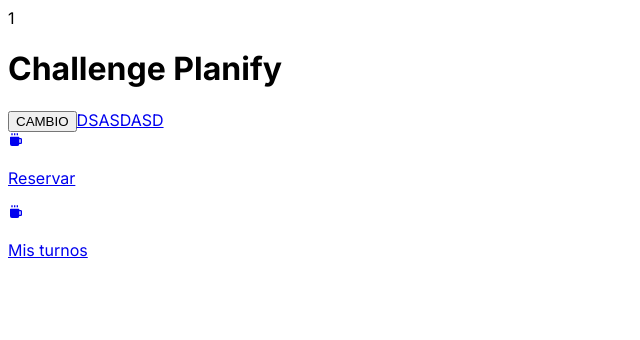
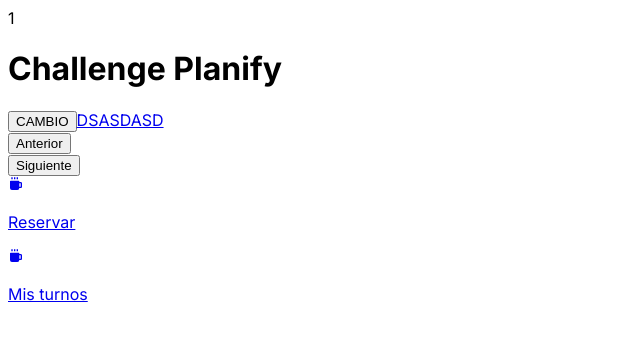
Before and after one commit to Francisco-783/challengePlanify, a Next.js app: page / in a window 1280 px wide. Shown: the top 340 px of the page, without its empty margins (0-640 px from the left). Built offline with nearby package versions, Linux system fonts and the light colour scheme.

Commit message:
bugfix: fixed styles whit buttons and navigation bar and starting "stepControls" component

```diff
--- a/src/app/components/button.tsx
+++ b/src/app/components/button.tsx
@@ -4,12 +4,16 @@
 
 interface ButtonProps {
   text: string;
-  onClick: () => void;
+  clickProcess: () => void;
   choosen?: boolean;
+  disable?: boolean;
 }
 
-const Button: React.FC<ButtonProps> = ({ text, onClick, choosen }) => {
+const Button: React.FC<ButtonProps> = ({ text, clickProcess, choosen, disable }) => {
   const [isChoosen, setIsChoosen] = useState(choosen || false);
+
+  const style = `hover:bg-gray-700 text-white transition-all font-bold py-1 px-4 rounded ${isChoosen ? 'bg-gray-600' : 'bg-gray-400'}`
+  const disStyle = `text-white transition-all font-bold py-1 px-4 rounded bg-gray-200 cursor-not-allowed`
 
   useEffect(() => {
     setIsChoosen(choosen || false);
@@ -18,10 +22,12 @@
   return (
     <div>
       <button
-        className={`hover:bg-gray-700 text-white font-bold py-2 px-4 rounded-sm ${isChoosen ? 'bg-gray-600' : 'bg-gray-400'}`}
+        className={disable !== true ? style : disStyle}
         onClick={() => {
-          setIsChoosen(prevChoosen => !prevChoosen);
-          onClick();
+          if (!disable) {
+            setIsChoosen(!isChoosen);
+            clickProcess();
+          }
         }}
       >
         {text}
--- a/src/app/components/navigationBar.tsx
+++ b/src/app/components/navigationBar.tsx
@@ -16,7 +16,7 @@
   console.log("RE RENDER")
   }, [storage.reserving]);
   return (
-    <div className="fixed bottom-0 left-0 w-full bg-white shadow-md flex justify-around py-2">
+    <div className="fixed bottom-0 left-0 w-full bg-white shadow-md flex justify-evenly py-2">
       <Link href="/" className={storage.reserving === false ? style : colorStile}>
         <BiSolidCoffee className='w-6 h-6 self-center'/>
         <p>Reservar</p>
--- a/src/app/components/stepControls.tsx
+++ b/src/app/components/stepControls.tsx
@@ -1,14 +1,22 @@
 import React from 'react';
+import Button from './button';
+import 'tailwindcss/tailwind.css';
 
 
 
+interface StepControlsProps {
+  linkBack?: string;
+  linkNext?: string;
+  completed: boolean;
+}
 
-const StepControls = (linkBack:string, linkNext:string, completed:boolean) => {
-
+const StepControls: React.FC<StepControlsProps> = ({ linkBack, linkNext, completed }) => {
+  let ddd = false
+  const tucky = () => {ddd = !ddd; console.log(ddd)}
   return (
-    <div >
-      {/* this contain 2 buttons, 1 to go back and 1 to go to the next page if is completed"*/}
-      Back, Next
+    <div className=''>
+      {linkBack !== undefined && <Button text="Anterior" clickProcess={tucky} choosen={ddd} />}
+      {linkNext !== undefined && <Button text="Siguiente" clickProcess={tucky} choosen={ddd} disable={!completed}/>}
     </div>
   );
 };
--- a/src/app/page.tsx
+++ b/src/app/page.tsx
@@ -2,6 +2,7 @@
 import 'tailwindcss/tailwind.css';
 import { useAppContext } from '@/app/context/index';
 import Link from 'next/link';
+import StepControls from './components/stepControls';
 
 export default function Home() {
   const { storage, setStorage } = useAppContext();
@@ -24,6 +25,7 @@
       <h1 >Challenge Planify {storage.order.name}</h1>
       <button onClick={handleChangeName}>CAMBIO</button>
       <Link href={"/horarios"}>DSASDASD</Link>
+      <StepControls linkBack="" linkNext="" completed={false} />
     </main>
   );
 }
```
